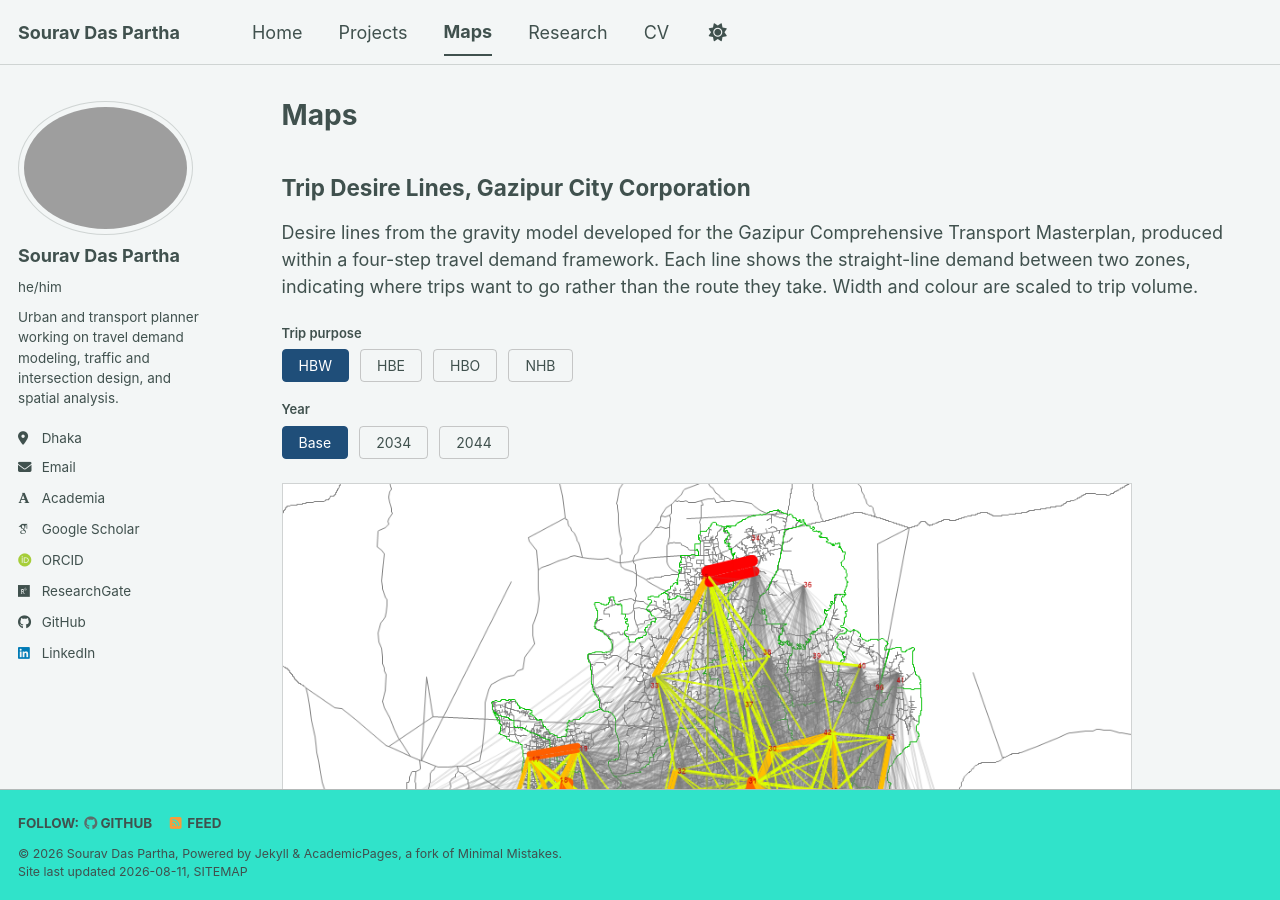
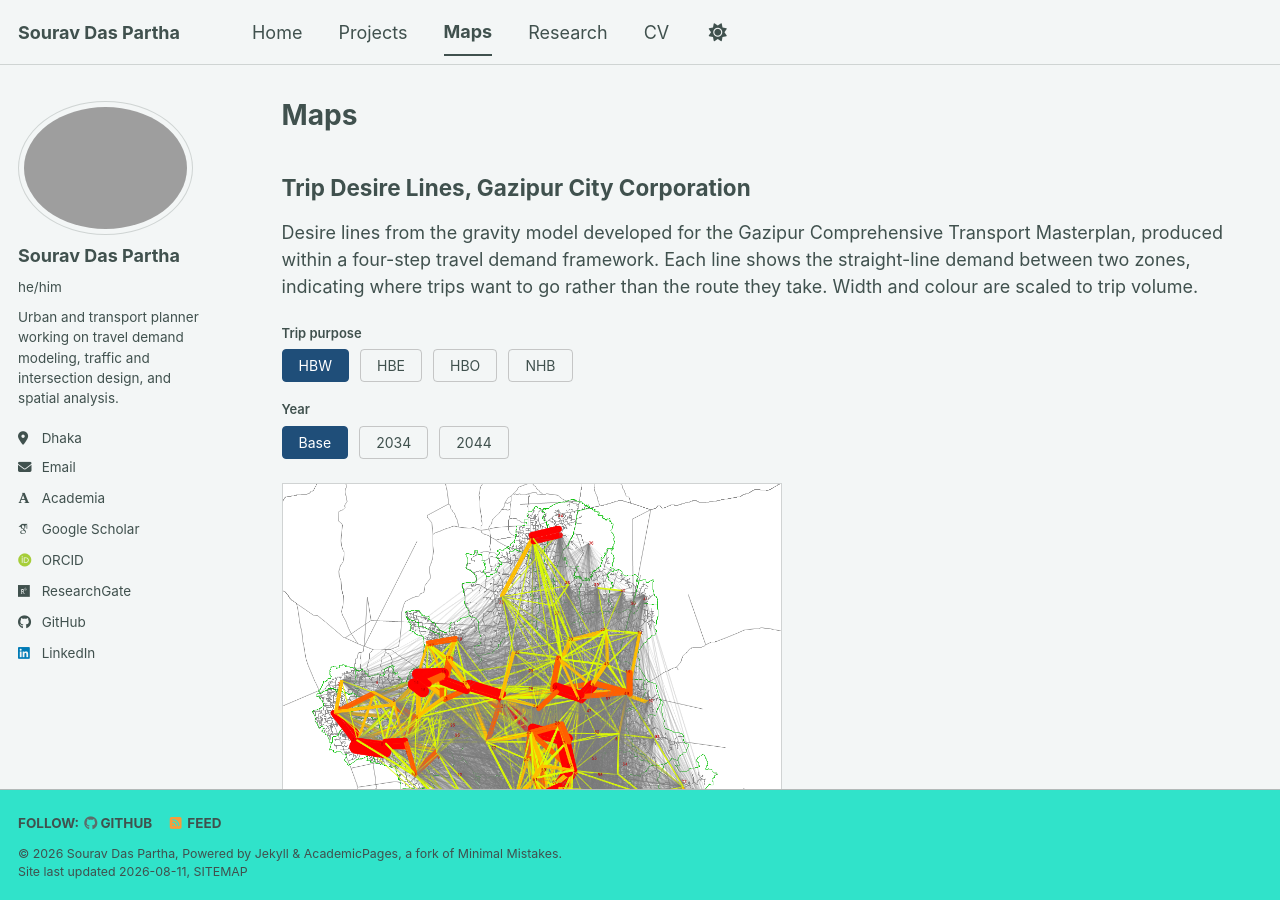
Before and after one commit to souravdaspartha/souravdaspartha.github.io, a Jekyll site: the page built from _pages/maps.md, in a window 1280 px wide and 900 px high. Built offline with Jekyll 4.4.1, drawn with Linux system fonts in a browser that asks for light colours; some web fonts are replaced; a script bundle is joined from its source files by our own code; library files that are not in the unit come from our copies.

Commit message:
Update maps.md

```diff
--- a/_pages/maps.md
+++ b/_pages/maps.md
@@ -25,7 +25,7 @@ Desire lines from the gravity model developed for the Gazipur Comprehensive Tran
 </div>
 
 <a id="desireLink" href="/images/desire-hbw-base.png" target="_blank">
-<img id="desireMap" src="/images/desire-hbw-base.png" alt="Trip desire lines" style="max-width: 850px; width: 100%; border: 1px solid rgba(128,128,128,0.3);">
+<img id="desireMap" src="/images/desire-hbw-base.png" alt="Trip desire lines" style="max-width: 500px; width: 100%; border: 1px solid rgba(128,128,128,0.3);">
 </a>
 
 <p><em id="desireCaption">Home-based work desire lines, base year.</em></p>
```
